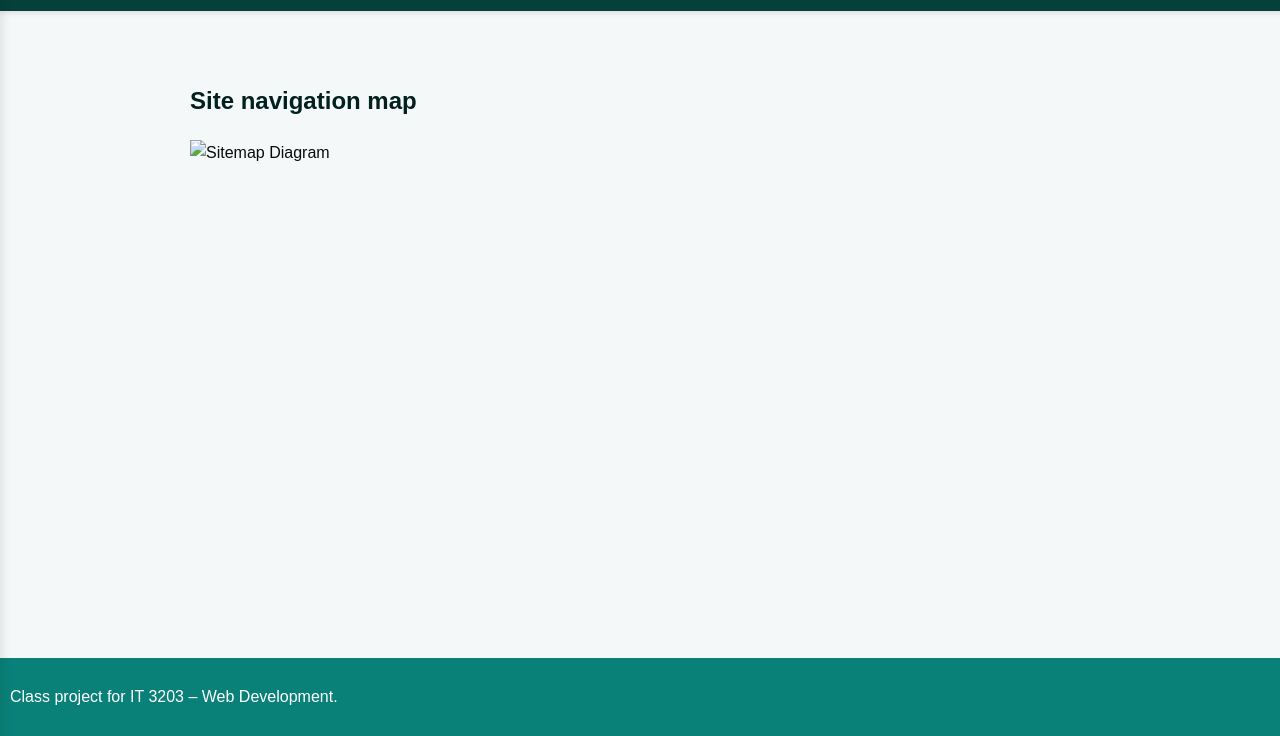
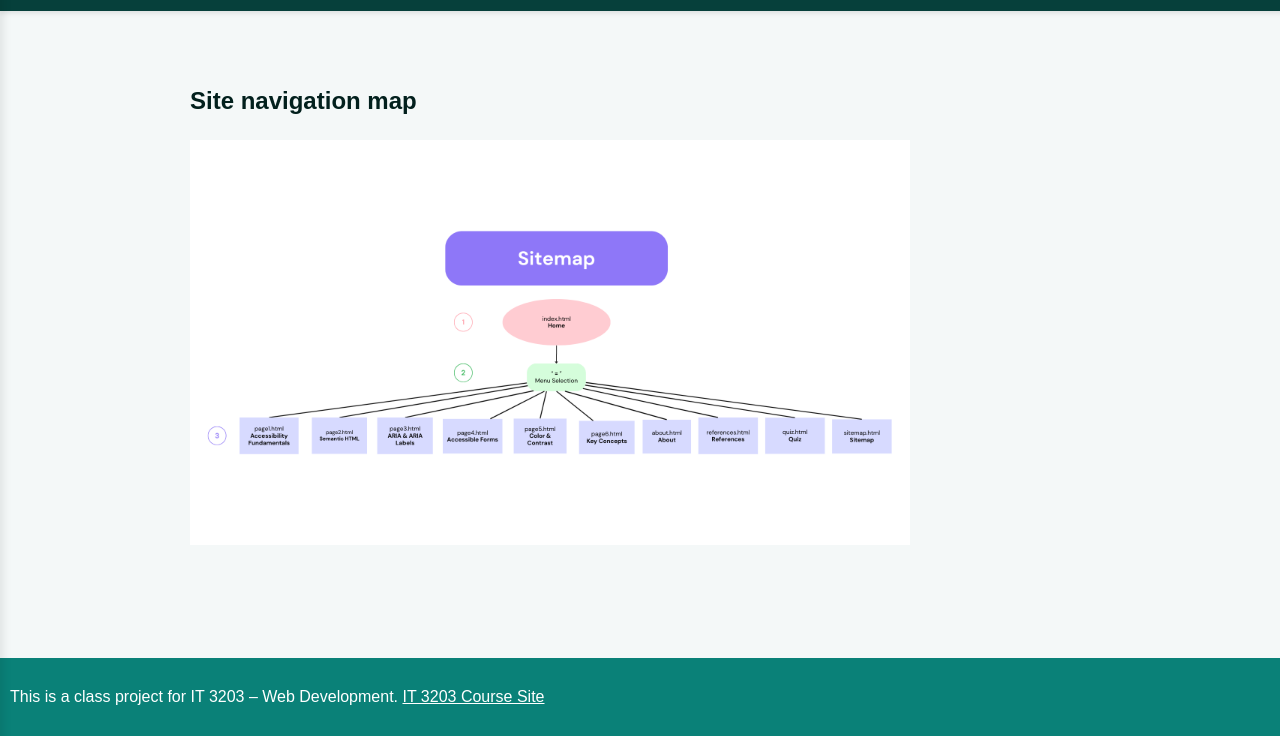
Before and after one commit to riareddy6/WEB-DEV, a plain HTML site: page sitemap.html in a window 1280 px wide. Shown: the part 64-800 px from the top of the page. Drawn offline with Linux system fonts and the light colour scheme.

Commit message:
little tweaks
index bar title + sitemap sizing

```diff
--- a/sitemap.html
+++ b/sitemap.html
@@ -35,12 +35,17 @@
 <main id="main-content">
     <section>
         <h2>Site navigation map</h2>
-        <img src="images/sitemap_diagram.png" alt="Sitemap Diagram">
+        <img src="sitemap_diagram.png" alt="Sitemap Diagram" style="max-width:80%; height:auto;">
     </section>
 </main>
 
 <footer>
-    <p>Class project for IT 3203 – Web Development.</p>
+    <p>
+        This is a class project for IT 3203 – Web Development.
+        <a href="https://ksuweb.github.io/IT3203/" target="_blank">
+            IT 3203 Course Site
+        </a>
+    </p>
 </footer>
 <button class="back-to-top" aria-label="Back to top" title="Back to top">↑</button>
 
```
Also changed, not shown: index.html (+1 -1 lines).
